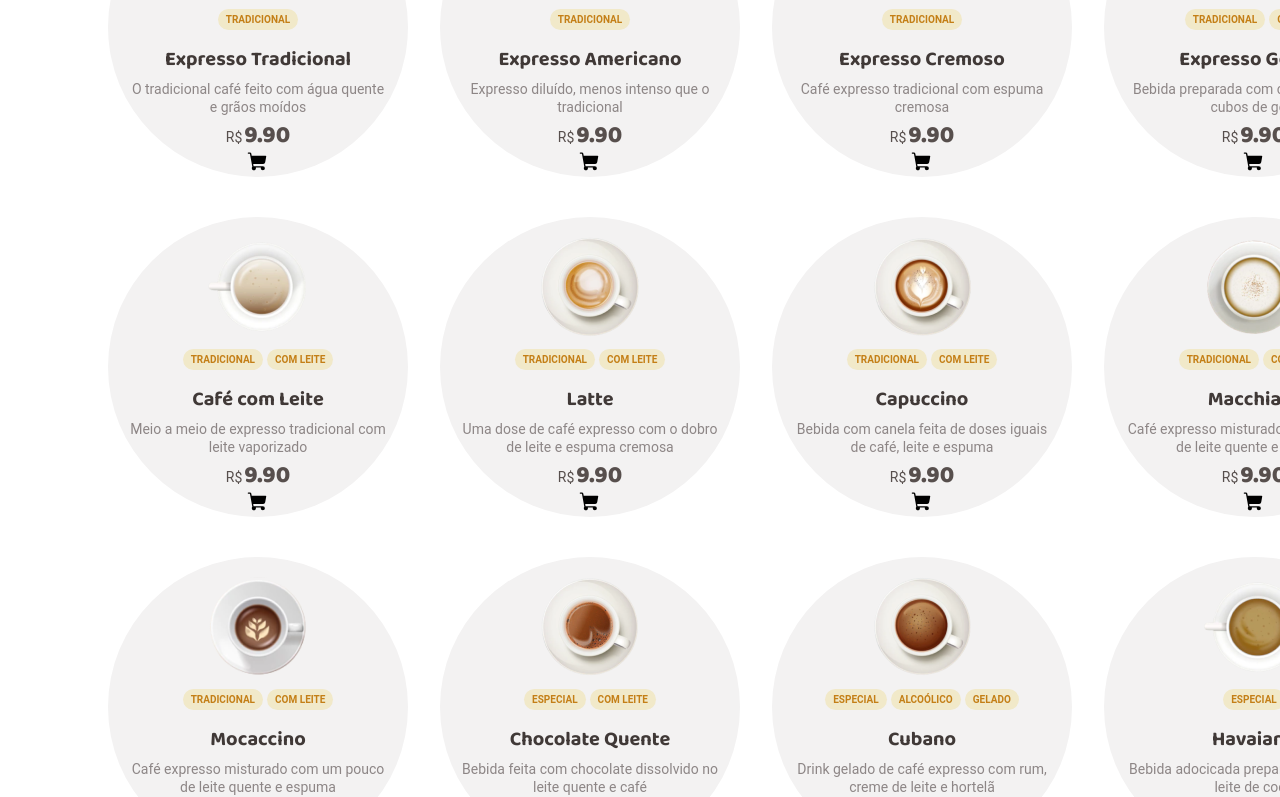
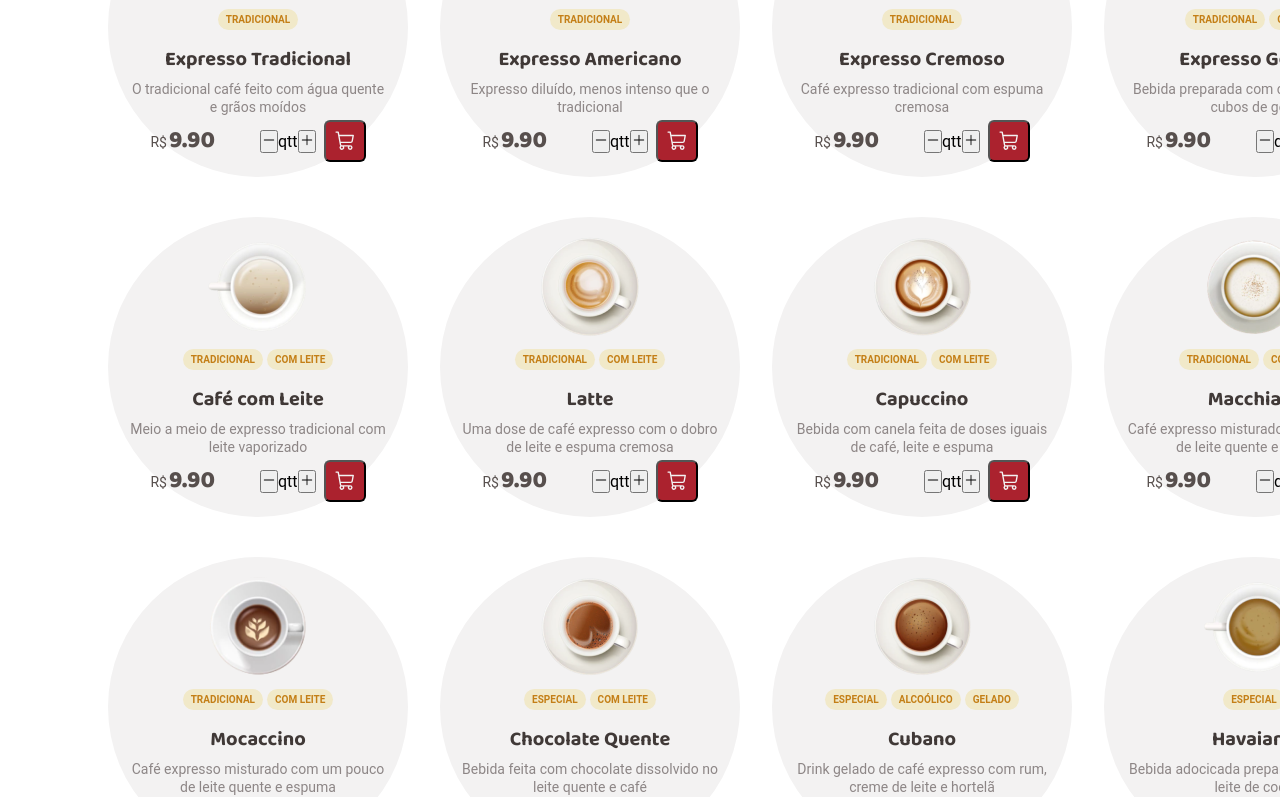
Before and after one commit to sergiorbf/kenko-coffee, a React (Vite) app: page / in a window 1280 px wide. Shown: the part 967-1764 px from the top of the page. Built offline with nearby package versions, Linux system fonts and the light colour scheme.

Commit message:
creating order input

```diff
--- a/package.json
+++ b/package.json
@@ -11,6 +11,7 @@
   },
   "dependencies": {
     "@hookform/resolvers": "^3.3.4",
+    "@phosphor-icons/react": "^2.1.5",
     "date-fns": "^3.6.0",
     "immer": "^10.1.1",
     "phosphor-react": "^1.4.1",
--- a/src/pages/Home/components/Cards/index.tsx
+++ b/src/pages/Home/components/Cards/index.tsx
@@ -1,13 +1,15 @@
-import { ShoppingCart } from 'phosphor-react'
+import { Plus, Minus, CheckFat, ShoppingCart } from '@phosphor-icons/react'
 import {
   CartControl,
   CoffeeImg,
   Container,
   Description,
+  Order,
   Price,
   Tags,
   Title,
 } from './styles'
+import { useTheme } from 'styled-components'
 
 type Props = {
   coffee: {
@@ -21,6 +23,8 @@ type Props = {
 }
 
 export function Cards({ coffee }: Props) {
+  const isItemAdded = false
+  const theme = useTheme()
   return (
     <Container>
       <CoffeeImg src={coffee.image} alt={coffee.title} />
@@ -40,10 +44,30 @@ export function Cards({ coffee }: Props) {
           <span>R$</span>
           <span>{coffee.price.toFixed(2)}</span>
         </Price>
+        <Order $itemAdded={isItemAdded}>
+          <div>
+            <button>
+              <Minus size={14} />
+            </button>
+            <span>qtt</span>
+            <button>
+              <Plus size={14} />
+            </button>
+          </div>
+
+          <button disabled={isItemAdded}>
+            {isItemAdded ? (
+              <CheckFat
+                weight="fill"
+                size={22}
+                color={theme.colors['base-card']}
+              />
+            ) : (
+              <ShoppingCart size={22} color={theme.colors['base-card']} />
+            )}
+          </button>
+        </Order>
       </CartControl>
-      <div>
-        <ShoppingCart weight="fill" size={22} />
-      </div>
     </Container>
   )
 }
--- a/src/pages/Home/components/Cards/styles.ts
+++ b/src/pages/Home/components/Cards/styles.ts
@@ -68,3 +68,22 @@ export const Price = styled.div`
     color: ${({ theme }) => theme.colors['base-text']};
   }
 `
+export const Order = styled.div<{ $itemAdded?: boolean }>`
+  display: flex;
+  align-items: center;
+  gap: 8px;
+
+  > button {
+    background-color: ${({ theme, $itemAdded }) =>
+      $itemAdded ? theme.colors['yellow-dark'] : theme.colors['red-japan']};
+    border-radius: 6px;
+    transition: background-color 0.2s;
+    padding: 8px;
+    display: flex;
+
+    &:hover {
+      background-color: ${({ theme, $itemAdded }) =>
+        $itemAdded ? theme.colors.yellow : theme.colors.red};
+    }
+  }
+`
```
Also changed, not shown: 1 other file (tests, documents, lock files or other folders).
